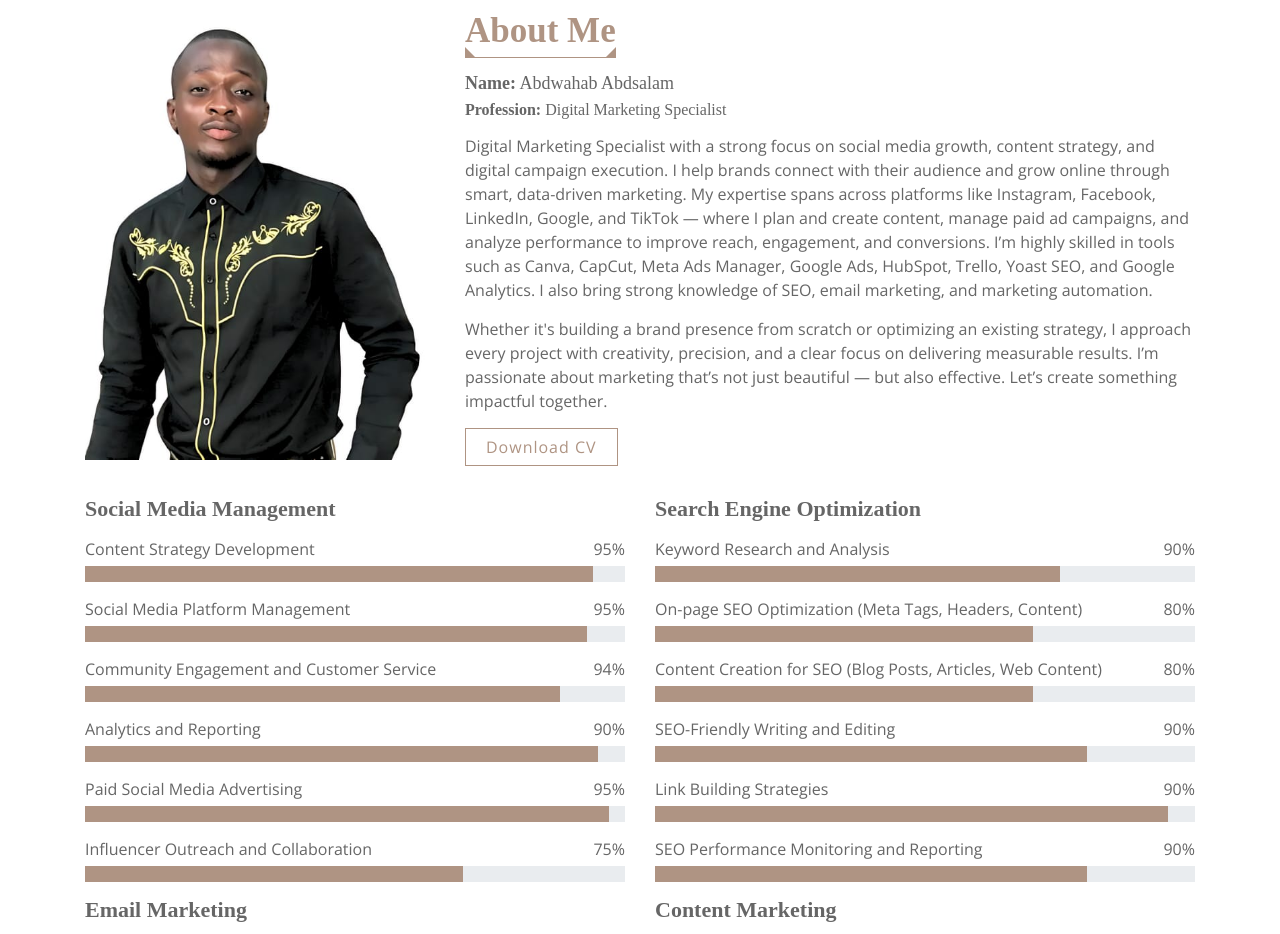
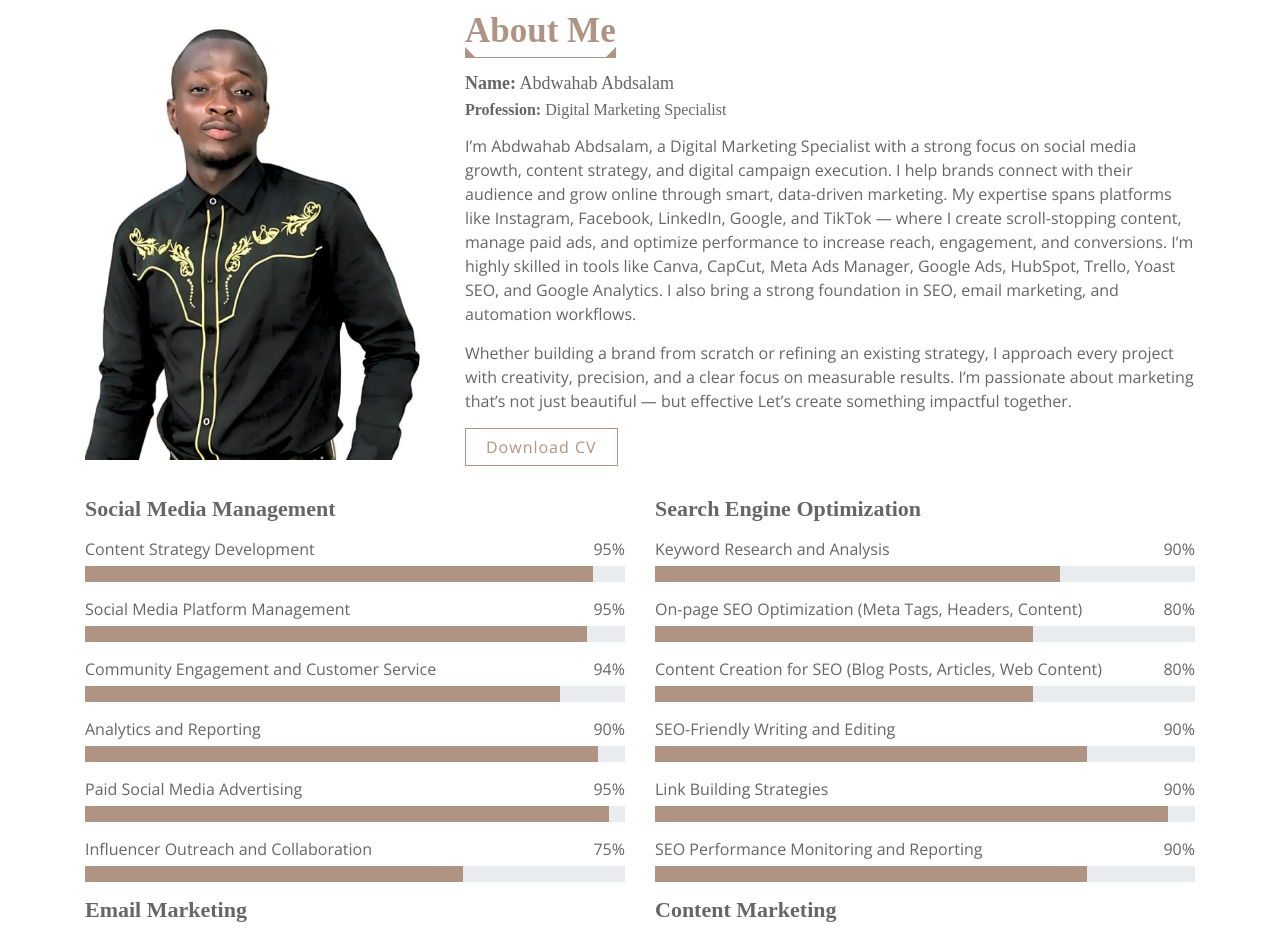
Before and after one commit to Tunenpo/wahab.github.io, a plain HTML site: page index.html in a window 1280 px wide. Shown: the part 920-1854 px from the top of the page. Drawn offline with nearby package versions, Linux system fonts and the light colour scheme; a web font is replaced by a local one.

Commit message:
Update index.html

```diff
--- a/index.html
+++ b/index.html
@@ -86,16 +86,14 @@
                         <h3><strong>Name:</strong> Abdwahab Abdsalam</h3>
                         <h4><strong>Profession:</strong> Digital Marketing Specialist</h4>
                         <p>
-                            Digital Marketing Specialist with a strong focus on social media growth, content strategy, and digital campaign execution. I help brands connect with their audience and grow online through smart, data-driven marketing.
+                            I’m Abdwahab Abdsalam, a Digital Marketing Specialist with a strong focus on social media growth, content strategy, and digital campaign execution. I help brands connect with their audience and grow online through smart, data-driven marketing.
 
-                            My expertise spans across platforms like Instagram, Facebook, LinkedIn, Google, and TikTok — where I plan and create content, manage paid ad campaigns, and analyze performance to improve reach, engagement, and conversions.
+                            My expertise spans platforms like Instagram, Facebook, LinkedIn, Google, and TikTok — where I create scroll-stopping content, manage paid ads, and optimize performance to increase reach, engagement, and conversions.
 
-                            I’m highly skilled in tools such as Canva, CapCut, Meta Ads Manager, Google Ads, HubSpot, Trello, Yoast SEO, and Google Analytics. I also bring strong knowledge of SEO, email marketing, and marketing automation.
+                            I’m highly skilled in tools like Canva, CapCut, Meta Ads Manager, Google Ads, HubSpot, Trello, Yoast SEO, and Google Analytics. I also bring a strong foundation in SEO, email marketing, and automation workflows.
                         </p>
                         <p>
-                            Whether it's building a brand presence from scratch or optimizing an existing strategy, I approach every project with creativity, precision, and a clear focus on delivering measurable results.
-
-                            I’m passionate about marketing that’s not just beautiful — but also effective. Let’s create something impactful together.
+                           Whether building a brand from scratch or refining an existing strategy, I approach every project with creativity, precision, and a clear focus on measurable results. I’m passionate about marketing that’s not just beautiful — but effective Let’s create something impactful together.
                         </p>
                         <p>
                         </p>
```
